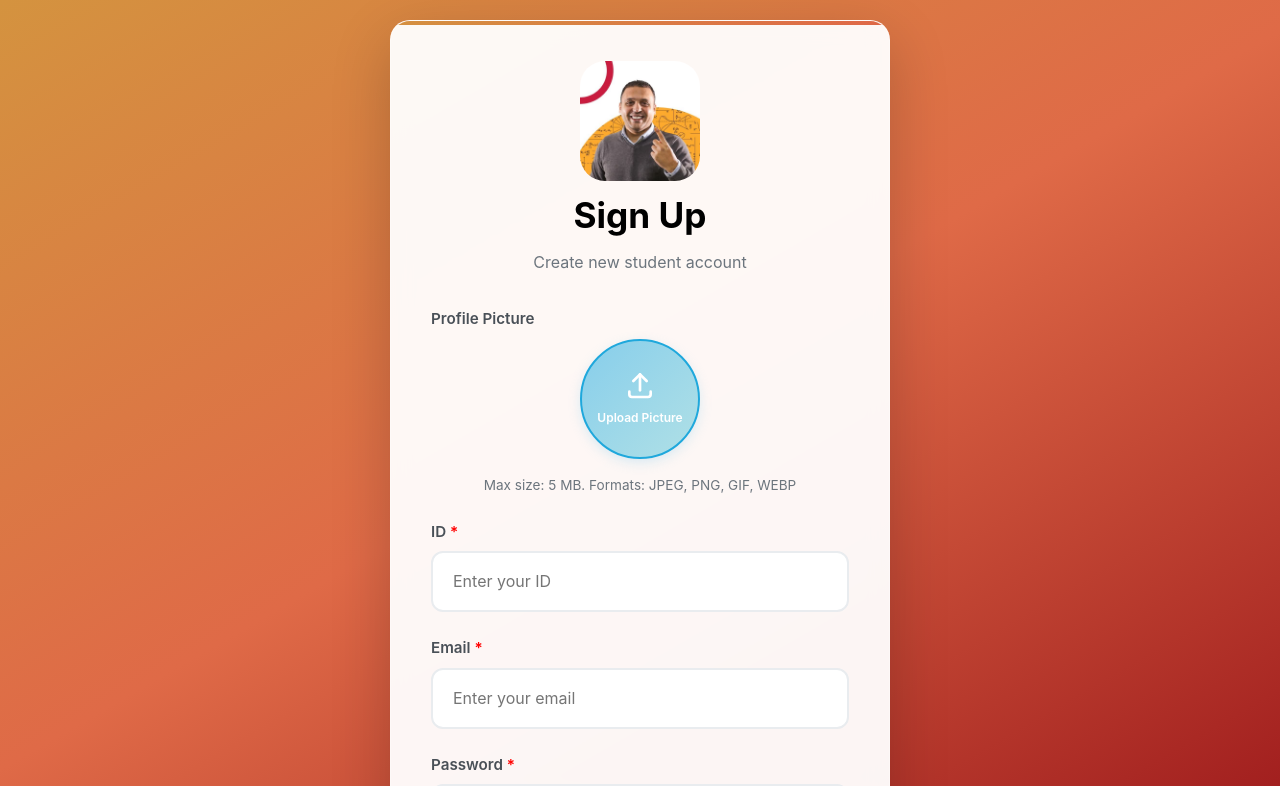
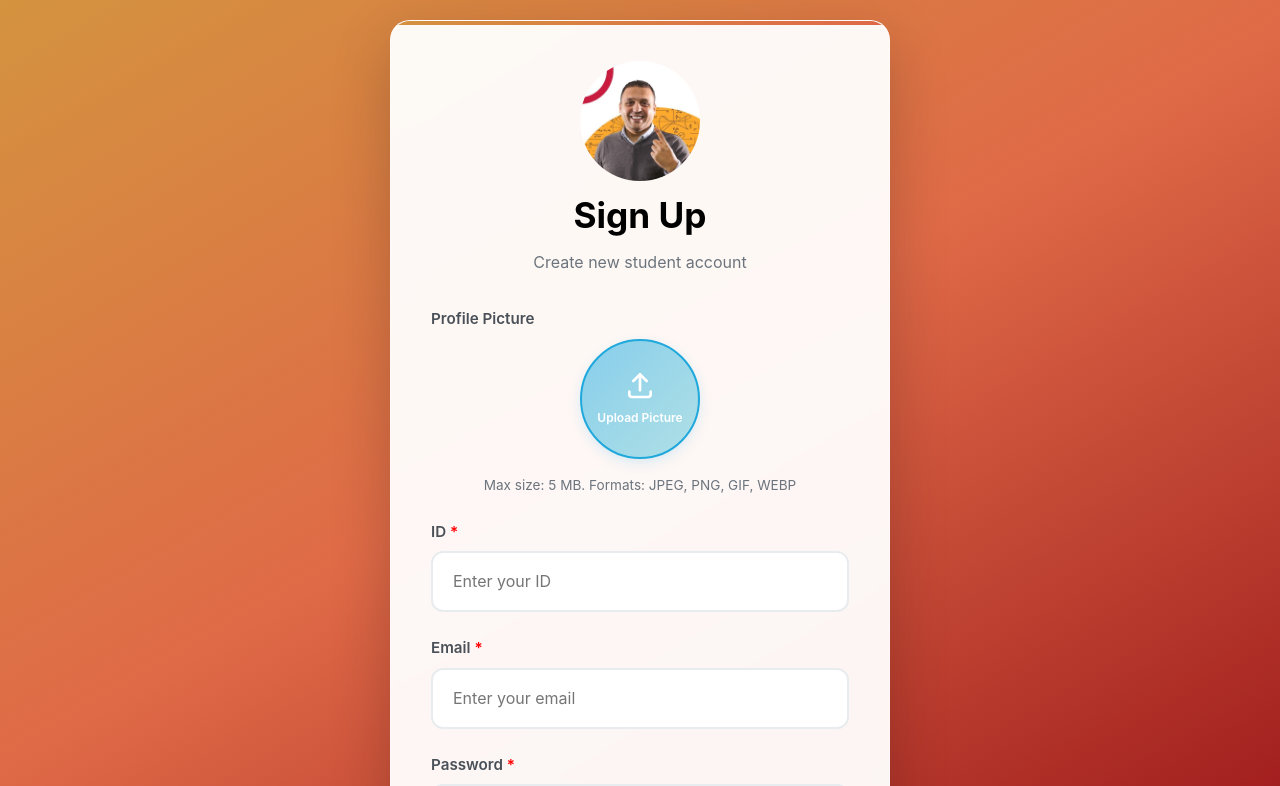
Before and after one commit to cybertony77/mr-ahmad-hassan, a Next.js app in the folder frontend/: page /sign-up in a window 1280 px wide. Shown: the top 786 px of the page. Built offline with nearby package versions, Linux system fonts and the light colour scheme; no server answers.

Commit message:
first commit6

```diff
--- a/frontend/google-credentials.json
+++ /dev/null
@@ -1 +0,0 @@
-{"installed":{"client_id":"124508462415-773dbbuucd551pdhk76j5v6kgbn9f14m.apps.googleusercontent.com","project_id":"system-emails-sending","auth_uri":"https://accounts.google.com/o/oauth2/auth","token_uri":"https://oauth2.googleapis.com/token","auth_provider_x509_cert_url":"https://www.googleapis.com/oauth2/v1/certs","client_secret":"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","redirect_uris":["http://localhost"]}}
--- a/frontend/pages/sign-up.jsx
+++ b/frontend/pages/sign-up.jsx
@@ -554,7 +554,7 @@ export default function SignUp() {
 
       <div className="signup-container">
         <div className="logo-section">
-          <Image src="/logo.png" alt="Logo" width={120} height={120} className="logo-icon" style={{ borderRadius: '25px' }} priority />
+          <Image src="/logo.png" alt="Logo" width={120} height={120} className="logo-icon" style={{ borderRadius: '50%' }} priority />
           <h1 className="title">Sign Up</h1>
           <p className="subtitle">Create new student account</p>
         </div>
```
